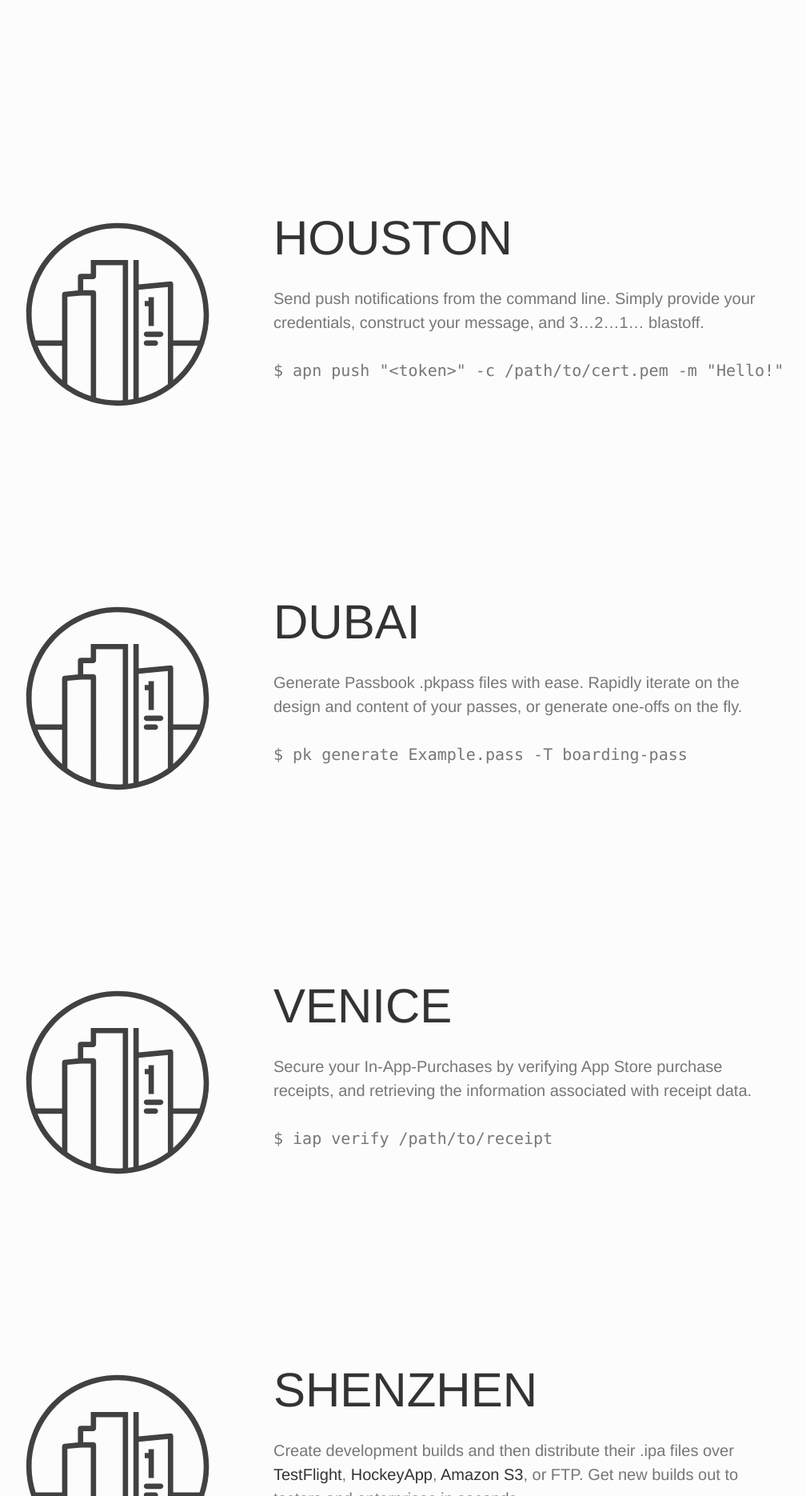
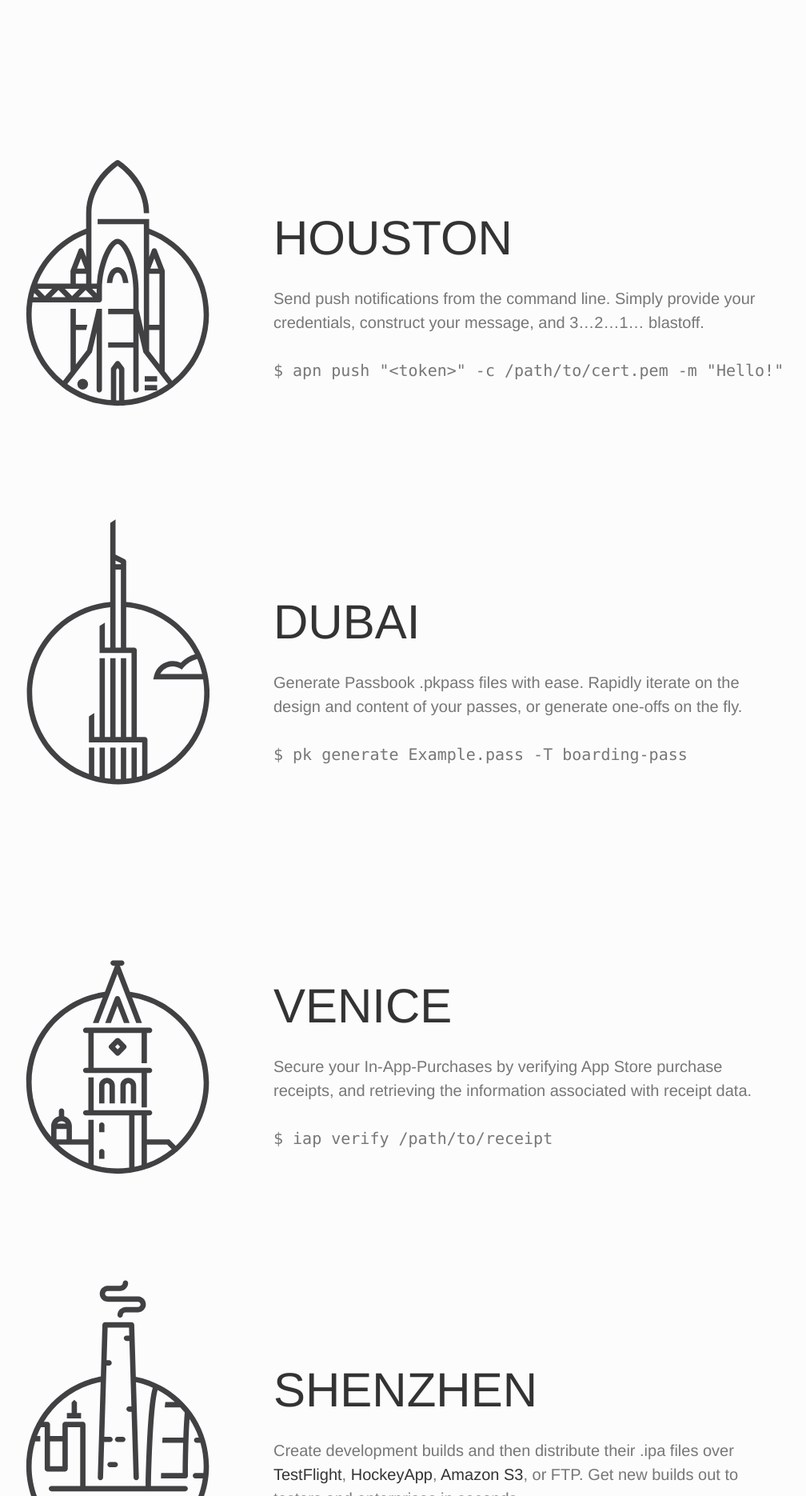
Before and after one commit to nomad-cli/nomad.github.io, a Jekyll site: the page built from index.html, in a window 1280 px wide. Shown: the part 1063-2933 px from the top of the page at 80% size, without its empty margins (133-1141 px from the left). Built offline with Jekyll 4.4.1, drawn with Linux system fonts in a browser that asks for light colours; Markdown is read by kramdown in place of the engine named in the settings.

Commit message:
Fixing images
I think you forgot to change the images? Nice utilities btw

```diff
--- a/index.html
+++ b/index.html
@@ -6,7 +6,7 @@ layout: default
   {% for project in site.data.projects %}
     <section id="{{ project.name | downcase }}">
       <a href="https://github.com/nomad/{{ project.name }}" title="{{ project.name }}">
-        <img alt="Cupertino" width="230" height="390" src="/images/cupertino.svg"/>
+        <img alt="{{ project.name }}" width="230" height="390" src="/images/{{ project.name | downcase }}.svg"/>
       </a>
 
       <h1>
```
